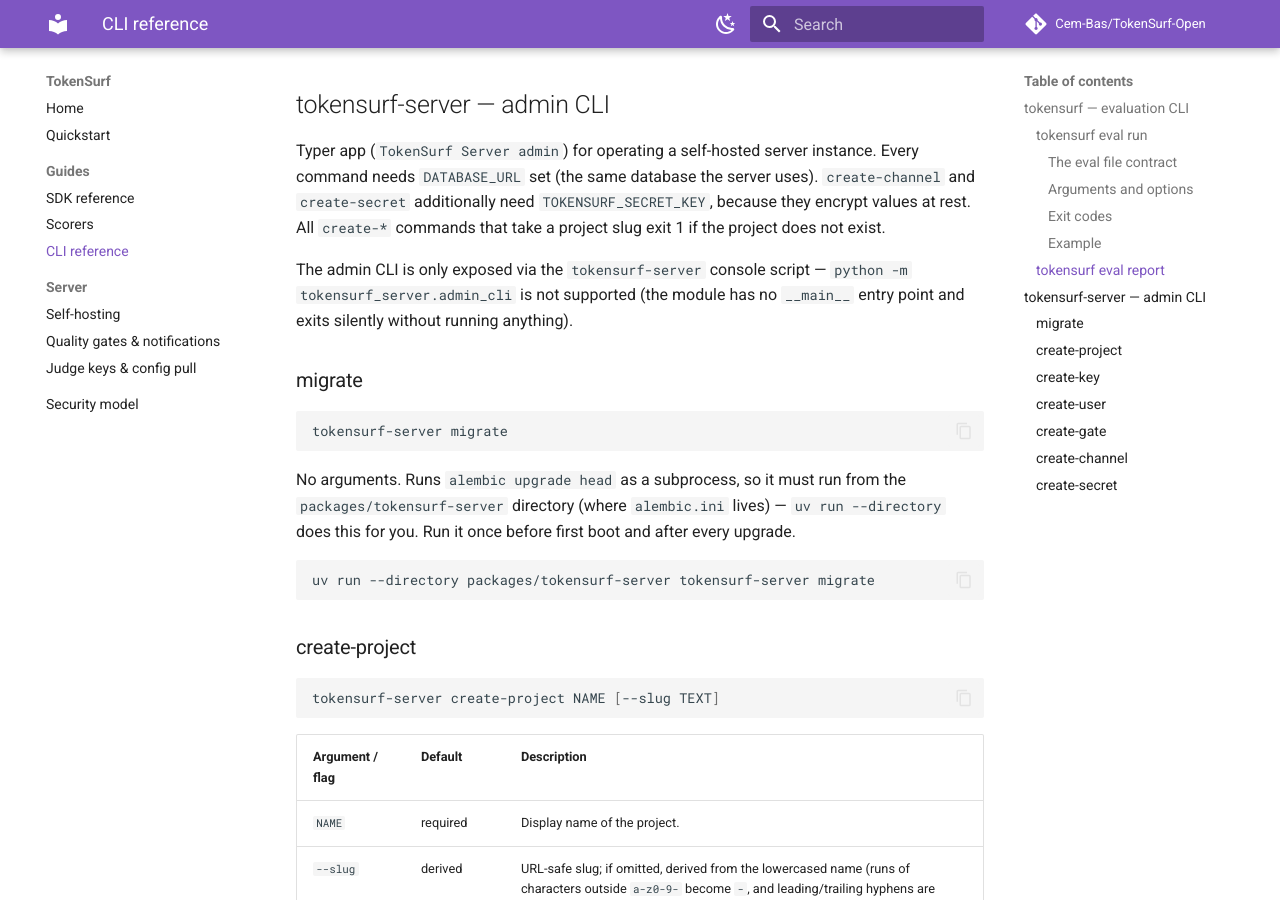
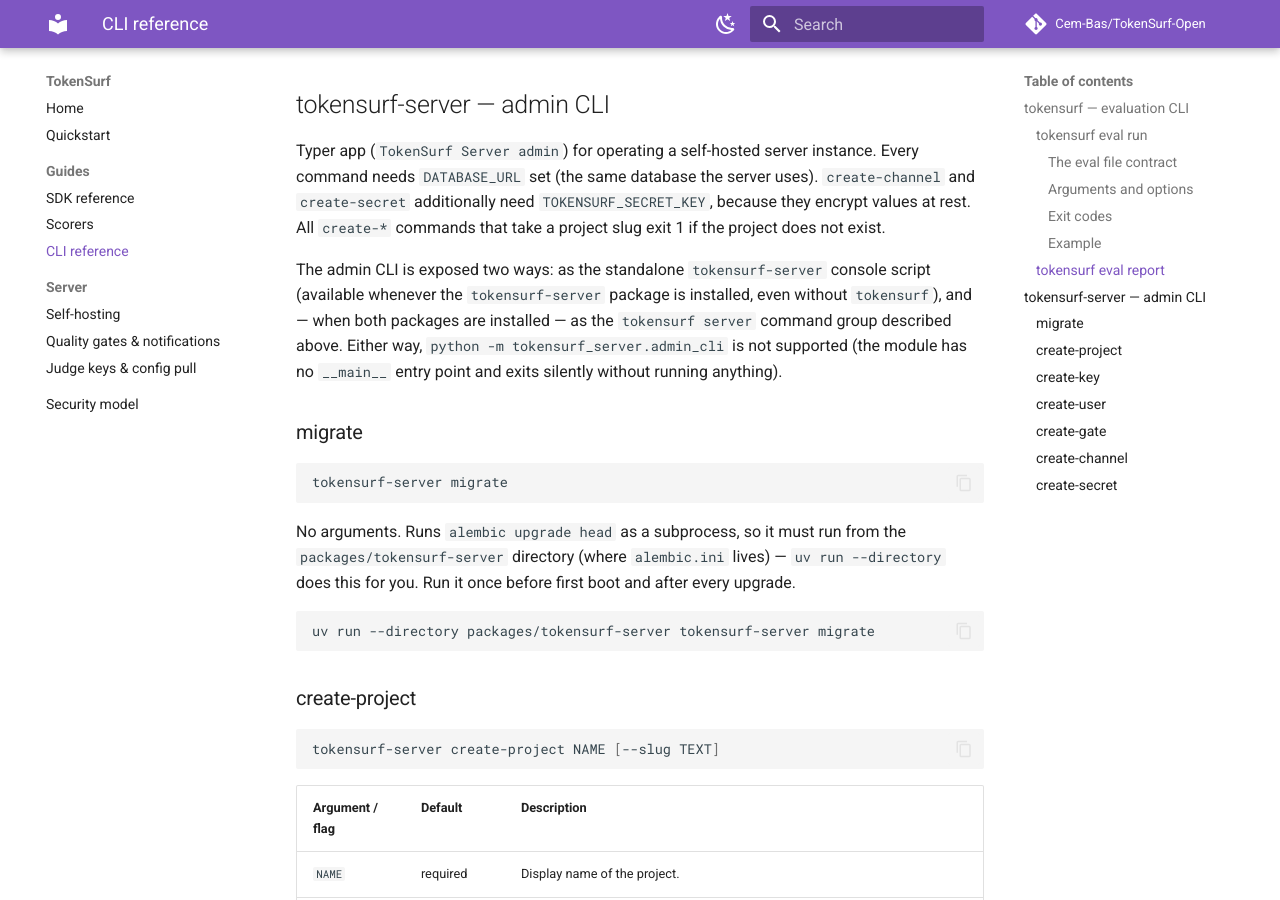
Before and after one commit to Cem-Bas/TokenSurf-Open, an MkDocs documentation site: the page built from docs/cli.md, in a window 1280 px wide and 900 px high, scrolled down 3428 px. Built offline with MkDocs 1.6.1 and Material for MkDocs 9.7.7, drawn with Linux system fonts in a browser that asks for light colours; comment, search, counter and statistics services are not loaded; some of the changed text lies outside the part shown.

Commit message:
docs: fix broken migrate command, false tokensurf init claim, and cli.md self-contradiction

````diff
--- a/docs/cli.md
+++ b/docs/cli.md
@@ -12,9 +12,9 @@
 
 ```bash
 uv run tokensurf --help
-uv run tokensurf init my-tests          # scaffold a starter project
-uv run tokensurf eval run FILE          # run an eval
-uv run tokensurf server migrate         # admin: run migrations (only if tokensurf-server installed)
+uv run tokensurf init my-tests                                          # scaffold a starter project
+uv run tokensurf eval run FILE                                          # run an eval
+uv run --directory packages/tokensurf-server tokensurf server migrate   # admin: run migrations (only if tokensurf-server installed)
 ```
 
 `uv run --directory <pkg>` changes into that package directory before running, which also puts the
@@ -142,7 +142,9 @@
 additionally need `TOKENSURF_SECRET_KEY`, because they encrypt values at rest. All `create-*`
 commands that take a project slug exit 1 if the project does not exist.
 
-The admin CLI is only exposed via the `tokensurf-server` console script —
+The admin CLI is exposed two ways: as the standalone `tokensurf-server` console script (available
+whenever the `tokensurf-server` package is installed, even without `tokensurf`), and — when both
+packages are installed — as the `tokensurf server` command group described above. Either way,
 `python -m tokensurf_server.admin_cli` is not supported (the module has no `__main__` entry point
 and exits silently without running anything).
 
````
Also changed, not shown: docs/quickstart.md (+4 -1 lines).
